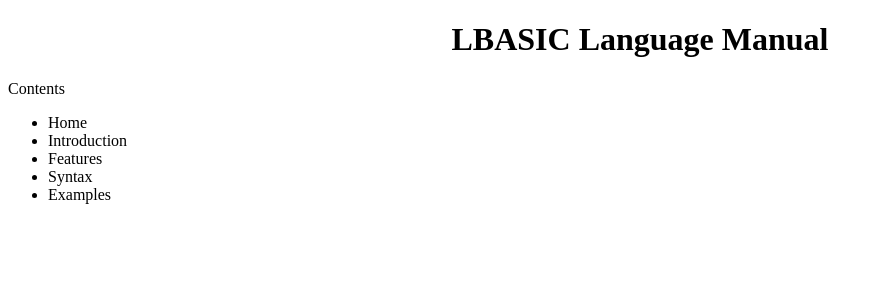
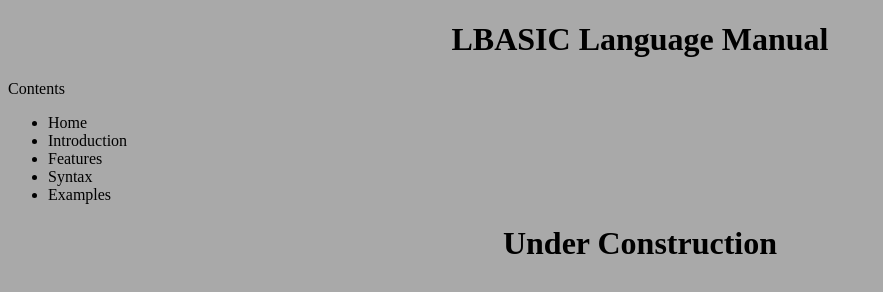
Before and after one commit to lmurphy13/lmurphy13.github.io, a plain HTML site: page lbasic/index.html in a window 1280 px wide. Shown: the whole page, without its empty margins (0-883 px from the left). Drawn offline with Linux system fonts and the light colour scheme.

Commit message:
bg color

```diff
--- a/lbasic/index.html
+++ b/lbasic/index.html
@@ -4,6 +4,10 @@
     <title>LBASIC Language - Home</title>
 
 	<style>
+		html {
+			background: #A9A9A9;
+		}
+
 		.header {
 			text-align: center;
 		}
@@ -20,5 +24,7 @@
 		<li>Examples</li>
 	</ul>
 
+	<h1 class="header">Under Construction</h1>
+
   </body>
 </html>
```
